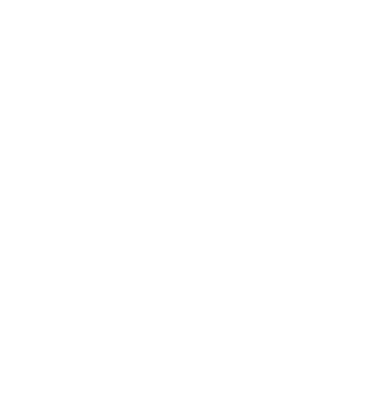
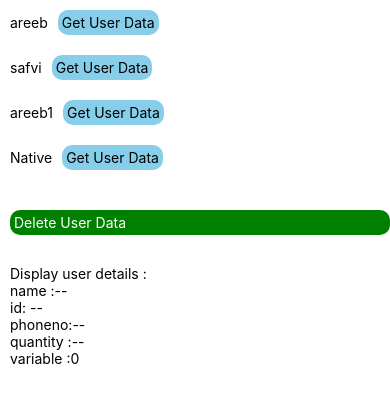
Before and after one commit to sidhuprabhj/native-training, a React Native app: screen / in a window 390 px wide. Shown: the top 402 px of the page. Built offline with nearby package versions, Linux system fonts and the light colour scheme.

Commit message:
update cocde

```diff
--- a/App.js
+++ b/App.js
@@ -22,6 +22,7 @@ import {
 import HomeScreen from "./pages/HomeScreen";
 import SecondScreen from "./pages/SecondScreen";
 import ThirdScreen from "./pages/ThirdScreen";
+import FourthScreen from "./pages/FourthScreen";
 
 const { width, height } = Dimensions.get("screen");
 
@@ -30,7 +31,8 @@ const homePage = () => {
     <SafeAreaView style={styles.con}>
       {/* <HomeScreen /> */}
       {/* <SecondScreen /> */}
-      <ThirdScreen />
+      {/* <ThirdScreen /> */}
+      <FourthScreen />
     </SafeAreaView>
   );
 };
--- /dev/null
+++ b/pages/FourthScreen/index.js
@@ -0,0 +1,126 @@
+import {
+  View,
+  Text,
+  TouchableOpacityBase,
+  TouchableOpacity,
+} from "react-native";
+import React, { useState } from "react";
+
+const FourthScreen = () => {
+  const array = [1, 2, 3, 4, 5, 6, 7, 8, 9, 10, 11];
+  const [arrayData, setArrayData] = useState("");
+
+  const [variableName, setVariableName] = useState(0);
+  console.log("variableName", variableName);
+
+  const array2 = [
+    {
+      id: 1,
+      name: "areeb",
+      phoneno: 38741232,
+      price: 30,
+      quantity: 3,
+    },
+    {
+      id: 2,
+      name: "safvi",
+      phoneno: 234234234,
+      price: 40,
+      quantity: 3,
+    },
+    {
+      id: 3,
+      name: "areeb1",
+      phoneno: 38741232,
+      price: 50,
+      quantity: 3,
+    },
+    {
+      id: 4,
+      name: "Native",
+      phoneno: 234234234,
+      price: 60,
+      quantity: 3,
+    },
+  ];
+
+  const data = array2.reduce((prev, curr) => {
+    return prev + curr.price * curr.quantity;
+  }, 0);
+
+  const updateData = (item) => {
+    // setArrayData("areeb");
+    // console.log(item);
+    setArrayData(item);
+    setVariableName(variableName + 1);
+  };
+
+  const deleteData = () => {
+    setArrayData("");
+    setVariableName(0);
+  };
+  return (
+    <View style={{ flex: 1 }}>
+      <View style={{}}>
+        {array2
+          // ?.filter((item) => item?.id !== 4)
+          ?.map((item) => {
+            // console.log(item, "otem");
+            return (
+              <View
+                key={item.id}
+                style={{
+                  flexDirection: "row",
+                  alignItems: "center",
+                  marginVertical: 10,
+                }}
+              >
+                <Text style={{ marginHorizontal: 10 }}>{item?.name}</Text>
+                {/* <Text style={{ marginHorizontal: 10 }}>{item?.phoneno}</Text> */}
+                <TouchableOpacity
+                  style={{
+                    backgroundColor: "skyblue",
+                    padding: 4,
+                    borderRadius: 10,
+                  }}
+                  onPress={() => {
+                    updateData(item);
+                  }}
+                >
+                  <Text>Get User Data</Text>
+                </TouchableOpacity>
+              </View>
+            );
+          })}
+        <TouchableOpacity
+          style={{
+            backgroundColor: "green",
+            padding: 4,
+            borderRadius: 10,
+            marginLeft: 10,
+            marginVertical: 30,
+          }}
+          onPress={() => {
+            deleteData();
+          }}
+        >
+          <Text style={{ color: "#fff" }}>Delete User Data</Text>
+        </TouchableOpacity>
+        <Text style={{ marginLeft: 10 }}>Display user details :</Text>
+        <Text style={{ marginHorizontal: 10 }}>
+          name :{arrayData.name || "--"}
+        </Text>
+        <Text style={{ marginHorizontal: 10 }}>id: {arrayData.id || "--"}</Text>
+        <Text style={{ marginHorizontal: 10 }}>
+          phoneno:{arrayData.phoneno || "--"}
+        </Text>
+        <Text style={{ marginHorizontal: 10 }}>
+          quantity :{arrayData.quantity || "--"}
+        </Text>
+        <Text style={{ marginHorizontal: 10 }}>variable :{variableName}</Text>
+      </View>
+    </View>
+  );
+};
+
+export default FourthScreen;
```
